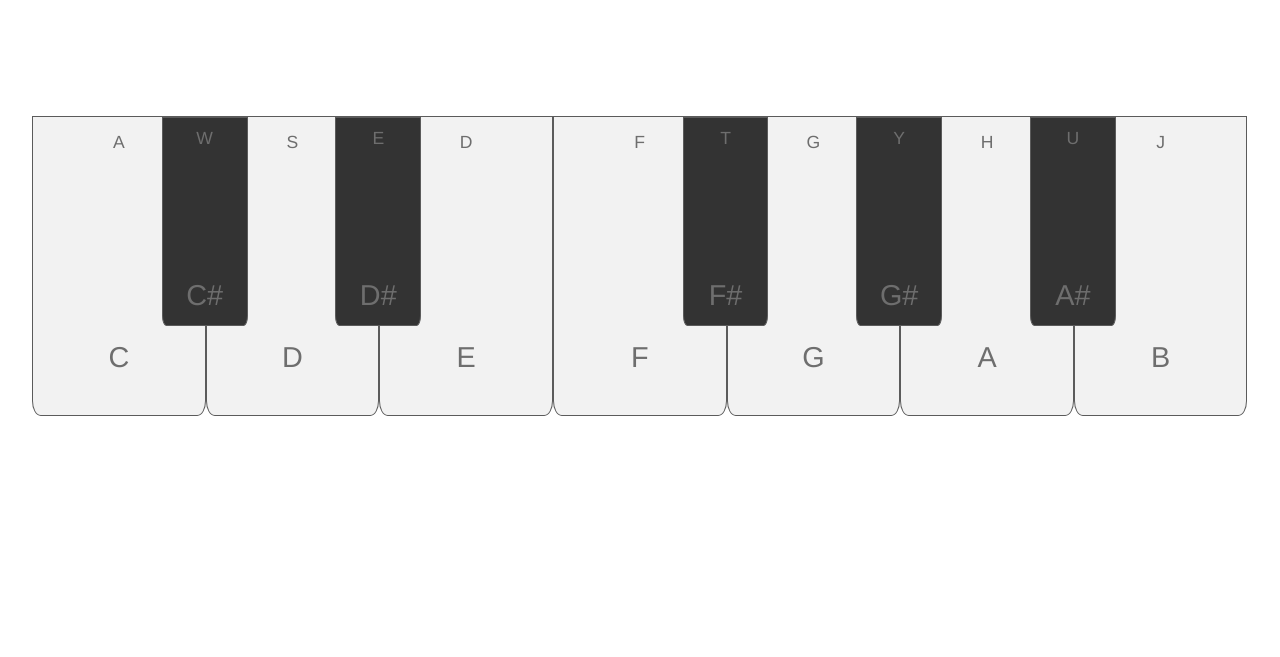
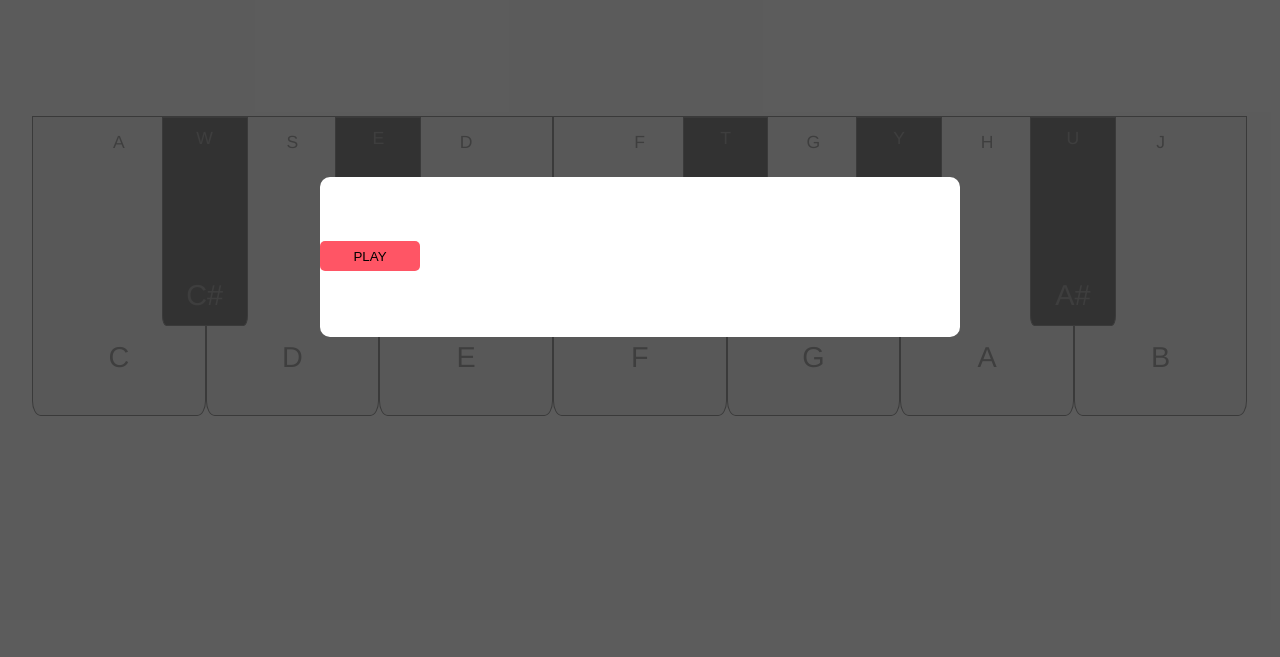
Before and after one commit to C0deJack/pianoApp, a website built with webpack: page src/index.html in a window 1280 px wide. Shown: the part 143-800 px from the top of the page. Built offline with nearby package versions, Linux system fonts and the light colour scheme.

Commit message:
First stab at a start modal

```diff
--- a/src/index.html
+++ b/src/index.html
@@ -5,10 +5,15 @@
 	<title>PIANO PWA</title>
 </head>
 <body>
-<div>
-	<input id="checkbox1" type="checkbox">
-	<input id="checkbox2" type="checkbox">
-</div>
+	<div class="modal">
+		<div class="modal__box">
+			<button class="modal__button">PLAY</button>
+		</div>
+	</div>
+	<div>
+		<input id="checkbox1" type="checkbox">
+		<input id="checkbox2" type="checkbox">
+	</div>
 	<div class="targetNoteHolder">
 		<div id="targetNote" data-key=""></div>
 	</div>
--- a/src/js/play.js
+++ b/src/js/play.js
@@ -1,6 +1,10 @@
 import randomNoteGenerator from './libs/randomNoteGenerator';
 
 function play() {
+
+	document.querySelector('.modal__button').addEventListener('click', function(){
+		this.parentNode.parentNode.classList.add('hidden');
+	});
 
 	document.addEventListener('keydown', whichKey);
 
--- a/src/scss/main.scss
+++ b/src/scss/main.scss
@@ -1,4 +1,5 @@
 @import './colors.scss';
+@import './modal.scss';
 
 * {
 	box-sizing: border-box;
--- /dev/null
+++ b/src/scss/modal.scss
@@ -0,0 +1,39 @@
+@import './colors.scss';
+
+.modal {
+	width: 100vw;
+	height: 100vh;
+	position: absolute;
+	z-index: 10;
+	background-color: rgba($color: $color-black, $alpha: 0.8);
+
+	&__box {
+		top: 40%;
+		width: 50%;
+		height: 20%;
+		margin: 0 auto;
+		background-color: $color-white;
+		position: relative;
+		z-index: 11;
+		border-radius: 10px;
+	}
+
+	&__button {
+		position: relative;
+		top: 40%;
+		width: 100px;
+		height: 30px;
+		margin: 0 auto;
+		background-color: $color-fail;
+		border-radius: 5px;
+		border: none;
+		padding: 10;
+		font-style: inherit;
+		cursor: pointer;
+		outline: inherit;
+
+		&:hover {
+			background-color: $color-mint-green;
+		}
+	}
+}
```
Also changed, not shown: README.md.
